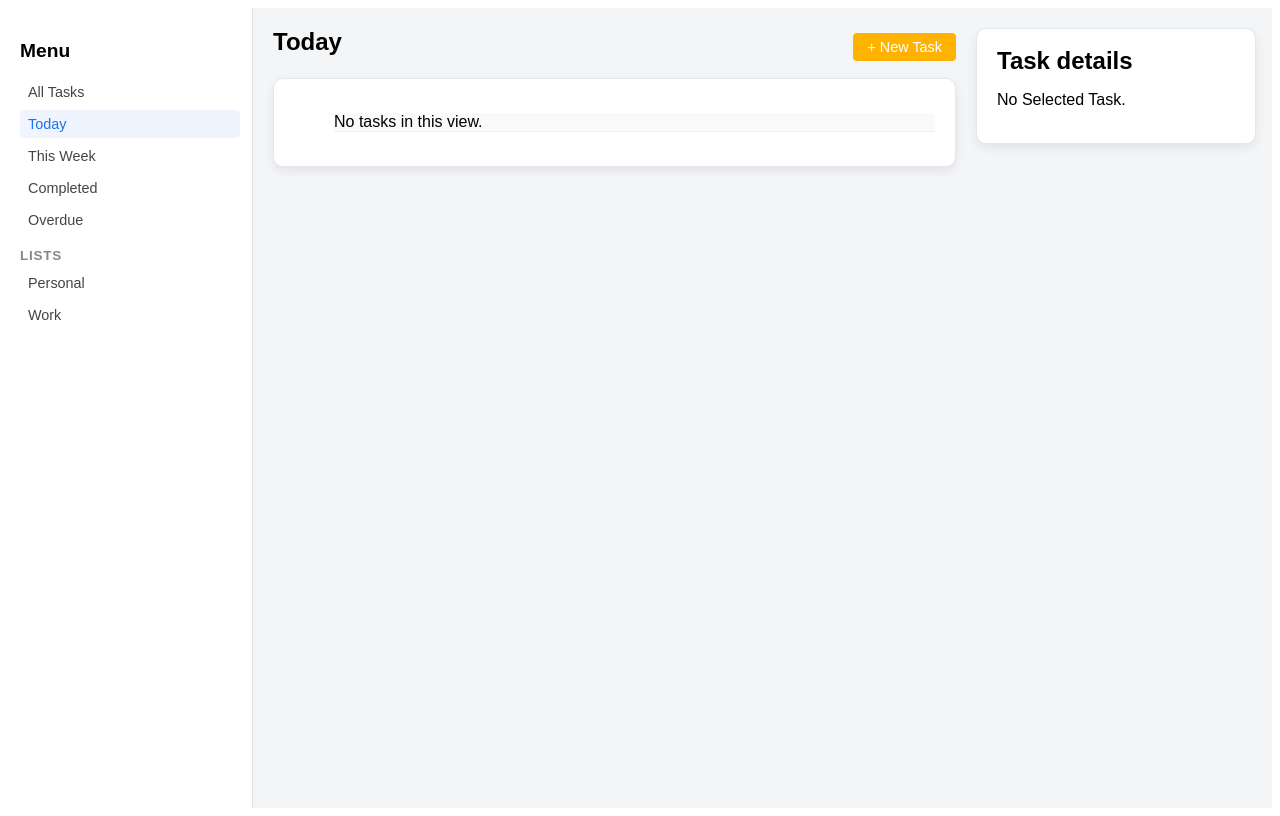
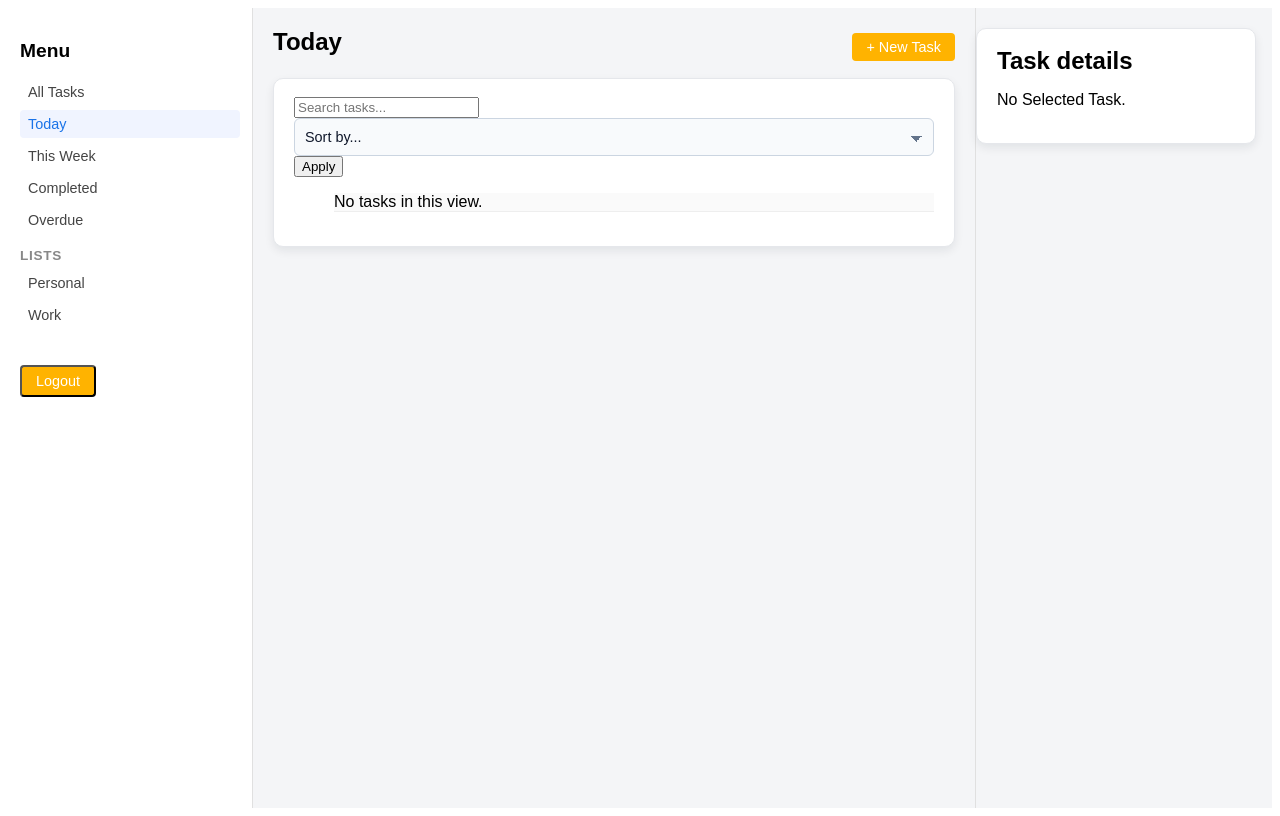
Before and after one commit to envynshit/TaskTracker, a Django app: page / in a window 1280 px wide. Run offline with Django 5.2, Linux system fonts and the light colour scheme; a user stored in the database is signed in; data comes from the database, SQL or seed files in the repository; both versions use the stored data as it was after the commit.

Commit message:
Added Sort by and Search bar

```diff
--- a/tracker/core/static/core/style.css
+++ b/tracker/core/static/core/style.css
@@ -108,6 +108,8 @@
 .detail-column {
   width: 280px;
   padding: 20px 16px 20px 0;
+  border-left: 1px solid #e0e0e0;
+
 }
 
 /* Reusable card and button (you already have card/item styles, adjust as needed) */
--- a/tracker/core/templates/core/dashboard.html
+++ b/tracker/core/templates/core/dashboard.html
@@ -38,6 +38,9 @@
             <li><a href="#">Work</a></li>
           </ul>
         </nav>
+        <button class="btn-primary" style="margin-top: 1rem;">
+          Logout
+        </button>
       </aside>
 
       <!-- Middle column (your existing lists) -->
@@ -55,6 +58,41 @@
         </header>
 
         <section class="card">
+          <!-- Search bar and Sort Dropdown -->
+          <form method="get" class="search-sort-container">
+            <!-- keep current filter/task so they don't reset -->
+            <input type="hidden" name="filter" value="{{ filter }}">
+            {% if selected_task %}
+              <input type="hidden" name="task" value="{{ selected_task.id }}">
+            {% endif %}
+
+            <input
+              type="text"
+              name="q"
+              placeholder="Search tasks..."
+              class="search-input"
+              value="{{ search_query|default:'' }}"
+            >
+
+            <select name="sort" class="sort-dropdown">
+              <option value="">Sort by...</option>
+              <option value="due_date"  {% if sort_option == "due_date" %}selected{% endif %}>
+                Due Date (Ascending)
+              </option>
+              <option value="-due_date" {% if sort_option == "-due_date" %}selected{% endif %}>
+                Due Date (Descending)
+              </option>
+              <option value="title"     {% if sort_option == "title" %}selected{% endif %}>
+                Title (A-Z)
+              </option>
+              <option value="-title"    {% if sort_option == "-title" %}selected{% endif %}>
+                Title (Z-A)
+              </option>
+            </select>
+
+            <button type="submit">Apply</button>
+          </form>
+
 
           <ul class="item-list">
             {% for task in tasks %}
@@ -92,9 +130,12 @@
             <p><strong>Description:</strong> {{ selected_task.description }}</p>
             <p><strong>Due:</strong> {{ selected_task.due_date }}</p>
             <p><strong>Status:</strong> {{ selected_task.get_status_display }}</p>
-            <button class="btn-secondary" onclick="location.href='{% url 'reminder_create' selected_task.pk %}'">
+            <a href="{% url 'reminder_create' selected_task.pk %}" class="btn-secondary">
               Set Reminder
-            </button>
+            </a>
+
+
+
 
             <a href="{% url 'task_update' selected_task.pk %}" class="btn-primary">
               Edit task
--- a/tracker/core/views.py
+++ b/tracker/core/views.py
@@ -5,6 +5,7 @@ from django.utils import timezone
 
 from .models import Task, Reminder
 from .forms import TaskForm, ReminderForm
+from django.db.models import Q
 
 
 # Create your views here.
@@ -27,6 +28,10 @@ def dashboard(request):
 
     base_qs = Task.objects.filter(owner=request.user)
 
+    search_query = request.GET.get('q', '').strip()
+    sort_option = request.GET.get('sort', '')
+
+    # Apply filtering based on the 'filter' parameter
     if flt == 'all':
         tasks = base_qs
     elif flt == 'today':
@@ -46,6 +51,16 @@ def dashboard(request):
     else:
         tasks = base_qs.none()
 
+    if search_query:
+        tasks = tasks.filter(
+            Q(title__icontains=search_query) |
+            Q(description__icontains=search_query)
+        )
+
+    allowed_sorts = ['due_date', '-due_date', 'title', '-title']
+    if sort_option in allowed_sorts:
+        tasks = tasks.order_by(sort_option)
+
     selected_task = None
     if selected_id:
         selected_task = get_object_or_404(base_qs, pk=selected_id)
@@ -62,6 +77,8 @@ def dashboard(request):
         'filter': flt,
         'reminders': reminders,
         'selected_task': selected_task,
+        'search_query': search_query,
+        'sort_option': sort_option,
     })
 
 
```
Also changed, not shown: tracker/db.sqlite3.
